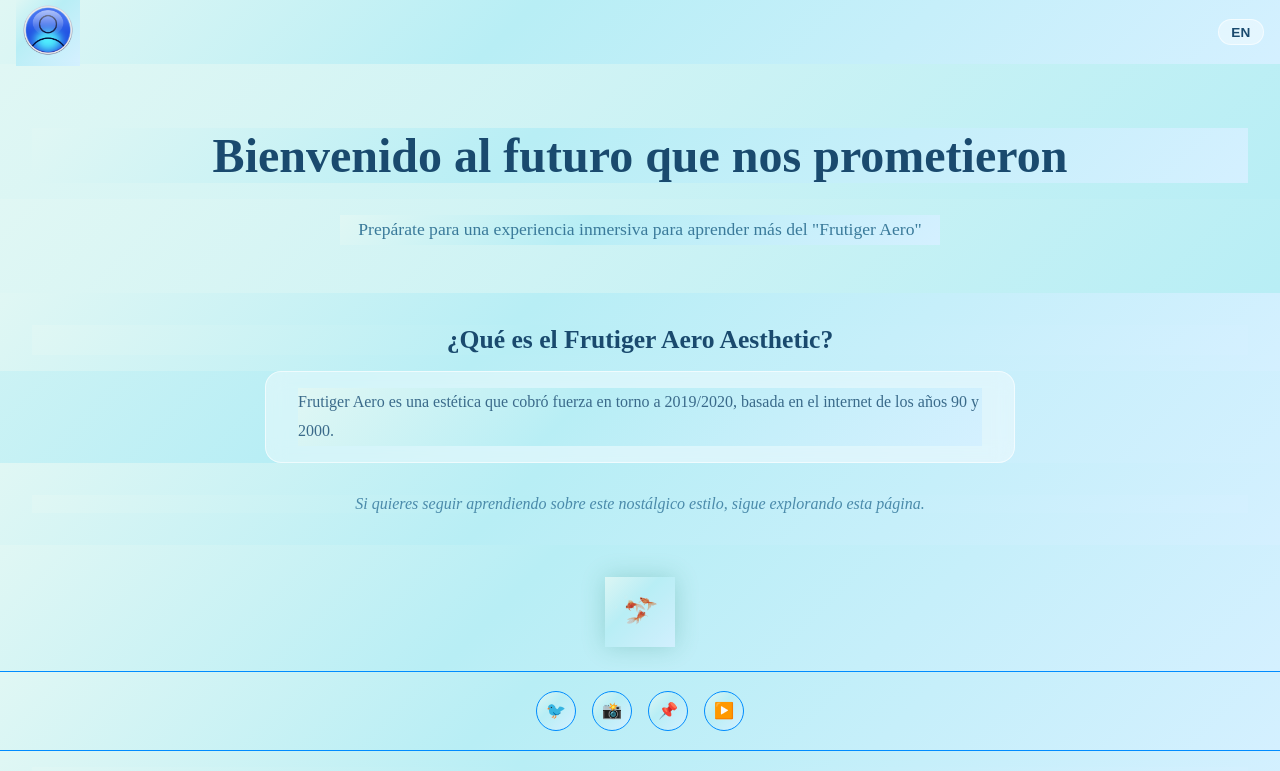
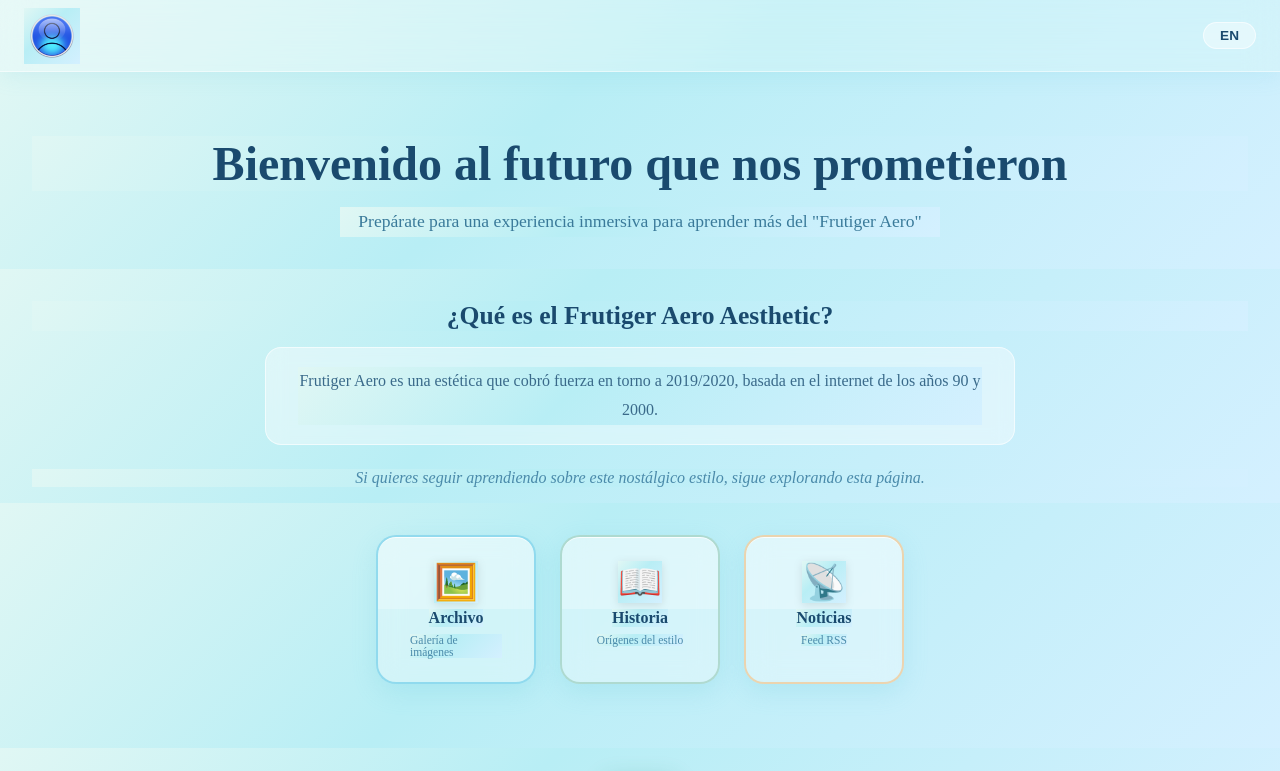
Before and after one commit to haridianvergaraalonso-boop/OldMemories, a React (Vite) app: page / in a window 1280 px wide. Shown: the top 771 px of the page. Built offline with nearby package versions, Linux system fonts and the light colour scheme.

Commit message:
Everything is done already yay

```diff
--- a/src/components/header/Header.css
+++ b/src/components/header/Header.css
@@ -1,45 +1,97 @@
+/* ===========================
+   Header — Frutiger Aero
+   =========================== */
+
 .header-main {
   width: 100%;
-    height: 4em;
+  height: 4.5em;
+  background: rgba(255, 255, 255, 0.25);
+  backdrop-filter: blur(16px);
+  -webkit-backdrop-filter: blur(16px);
+  border-bottom: 1px solid rgba(255, 255, 255, 0.5);
+  display: flex;
+  align-items: center;
+  justify-content: space-between;
+  padding: 0 1.5rem;
+  position: sticky;
+  top: 0;
+  z-index: 100;
+  box-shadow: 0 4px 20px rgba(100, 200, 220, 0.15);
+}
 
-    background-color: aquamarine;
+.header-logo {
+  cursor: pointer;
+  display: flex;
+  align-items: center;
+  transition: transform 0.2s;
+}
+
+.header-logo:hover {
+  transform: scale(1.05);
 }
 
 .header-logo img {
-    width: 4em;
-    height: 100%;
+  width: 3.5em;
+  height: 3.5em;
   object-fit: contain;
-}
-
-.header-side-menu{
-    background-color: aquamarine;
-    width: 100%;
-    font-family:'Lucida Sans', 'Lucida Sans Regular', 'Lucida Grande', 'Lucida Sans Unicode', Geneva, Verdana, sans-serif;
-    font-size: larger;
-    color: grey;
-}
-
-.header-main {
-    width: 100%;
-    height: 4em;
-    background-color: aquamarine;
-    display: flex;
-    align-items: center;
-    justify-content: space-between;
-    padding: 0 1rem;
 }
 
 .header-lang-btn {
   background: rgba(255, 255, 255, 0.4);
   border: 1px solid rgba(255, 255, 255, 0.6);
   border-radius: 20px;
-    padding: 0.3rem 0.8rem;
+  padding: 0.3rem 1rem;
   font-weight: 700;
   color: #1a4a6e;
   cursor: pointer;
   font-size: 0.85rem;
+  transition: all 0.2s;
 }
 
 .header-lang-btn:hover {
   background: rgba(255, 255, 255, 0.7);
+  transform: translateY(-1px);
+  box-shadow: 0 4px 12px rgba(100, 200, 220, 0.3);
 }
+
+/* ---- Menú desplegable ---- */
+.header-side-menu {
+  background: rgba(255, 255, 255, 0.2);
+  backdrop-filter: blur(20px);
+  -webkit-backdrop-filter: blur(20px);
+  border-bottom: 1px solid rgba(255, 255, 255, 0.4);
+  box-shadow: 0 8px 24px rgba(100, 200, 220, 0.15);
+  animation: menu-in 0.2s ease;
+}
+
+@keyframes menu-in {
+  from { opacity: 0; transform: translateY(-8px); }
+  to   { opacity: 1; transform: translateY(0); }
+}
+
+.header-side-menu ul {
+  list-style: none;
+  margin: 0;
+  padding: 0.5rem 1.5rem;
+  display: flex;
+  flex-direction: column;
+  gap: 0.2rem;
+}
+
+.header-side-menu ul li a {
+  display: block;
+  padding: 0.6rem 0.5rem;
+  font-family: 'Montserrat', sans-serif;
+  font-size: 0.95rem;
+  font-weight: 600;
+  color: #1a4a6e;
+  text-decoration: none;
+  border-radius: 10px;
+  transition: all 0.2s;
+}
+
+.header-side-menu ul li a:hover {
+  background: rgba(100, 200, 230, 0.2);
+  padding-left: 1rem;
+  color: #0d3a5c;
+}
--- a/src/i18n/translations.js
+++ b/src/i18n/translations.js
@@ -3,6 +3,10 @@ const translations = {
         home: "Inicio",
         gallery: "Galería",
         history: "Historia",
+        news: "Noticias",
+        newsTitle: "Noticias",
+        newsSubtitle: "Lo último sobre la estética Frutiger Aero y el internet de los 2000s.",
+        newsRss: "Suscríbete vía RSS",
         galleryTitle: "Archivo",
         gallerySubtitle: "El registro de fotos de un futuro que nos prometieron",
         historyTitle: "Historia del Frutiger Aero",
@@ -10,6 +14,11 @@ const translations = {
         historyVisual: "Características Visuales",
         historyEra: "Era y Auge",
         historyDecline: "Declive y Legado",
+        historyIntro: "El Frutiger Aero es una estética digital popular entre 2004 y 2012 que combinó el optimismo tecnológico con la naturaleza, caracterizándose por texturas brillantes (esqueuomorfismo), transparencias, colores azules/verdes, burbujas y motivos acuáticos. Su nombre proviene de la tipografía Frutiger y el tema de interfaz Windows Aero.",
+        historyOriginsText: "La corriente surge de la mezcla del diseño esqueleomórfico de principios de los 2000 y el auge del diseño de interfaces de Microsoft y Apple. El nombre rinde homenaje al diseñador suizo Adrian Frutiger, conocido por tipografías de alta legibilidad.",
+        historyVisualText: "Escenas utópicas, tecnología brillante, apariencia de cristal pulido, agua, burbujas, cielos despejados y vegetación, a menudo descritos bajo el estilo \"Web 2.0 Gloss\".",
+        historyEraText: "Su apogeo ocurrió entre el lanzamiento de Windows Vista (2006) y el auge del diseño plano, influyendo en consolas como Wii, publicidad y software de la época.",
+        historyDeclineText: "A partir de 2010-2013, fue reemplazado por el flat design, marcando el fin de esta etapa. Hoy es considerada una estética nostálgica de principios de siglo.",
         homeTitle: "Bienvenido al futuro que nos prometieron",
         homeSubtitle: 'Prepárate para una experiencia inmersiva para aprender más del "Frutiger Aero"',
         homeInfoTitle: "¿Qué es el Frutiger Aero Aesthetic?",
@@ -20,6 +29,10 @@ const translations = {
         home: "Home",
         gallery: "Gallery",
         history: "History",
+        news: "News",
+        newsTitle: "News",
+        newsSubtitle: "The latest on Frutiger Aero aesthetic and the internet of the 2000s.",
+        newsRss: "Subscribe via RSS",
         galleryTitle: "Archive",
         gallerySubtitle: "The photo record of a future they promised us",
         historyTitle: "History of Frutiger Aero",
@@ -27,6 +40,11 @@ const translations = {
         historyVisual: "Visual Characteristics",
         historyEra: "Era and Peak",
         historyDecline: "Decline and Legacy",
+        historyIntro: "Frutiger Aero is a digital aesthetic popular between 2004 and 2012 that combined technological optimism with nature, characterized by glossy textures (skeuomorphism), transparencies, blue/green colors, bubbles and aquatic motifs. Its name comes from the Frutiger typeface and the Windows Aero interface theme.",
+        historyOriginsText: "The movement emerged from the mix of skeuomorphic design of the early 2000s and the rise of Microsoft and Apple interface design. The name pays tribute to Swiss designer Adrian Frutiger, known for highly legible typefaces.",
+        historyVisualText: "Utopian scenes, glossy technology, polished glass appearance, water, bubbles, clear skies and vegetation, often described under the \"Web 2.0 Gloss\" style.",
+        historyEraText: "Its peak occurred between the launch of Windows Vista (2006) and the rise of flat design, influencing consoles like the Wii, advertising and software of the era.",
+        historyDeclineText: "From 2010-2013, it was replaced by flat design, marking the end of this era. Today it is considered a nostalgic aesthetic from the early 21st century.",
         homeTitle: "Welcome to the future they promised us",
         homeSubtitle: 'Get ready for an immersive experience to learn more about "Frutiger Aero"',
         homeInfoTitle: "What is the Frutiger Aero Aesthetic?",
--- a/src/pages/gallery/Gallery.jsx
+++ b/src/pages/gallery/Gallery.jsx
@@ -92,8 +92,8 @@ function Gallery() {
       <Header />
 
       <section className="gallery__hero">
-        <h1 className="gallery__title">Archivo</h1>
-        <p className="gallery__subtitle">Fotos que muestran la idea del futuro concebido por las personas de la época.</p>
+        <h1 className="gallery__title">{t.galleryTitle}</h1>
+        <p className="gallery__subtitle">{t.gallerySubtitle}</p>
       </section>
 
       <div className="gallery__filters">
--- a/src/pages/home/Home.css
+++ b/src/pages/home/Home.css
@@ -1,23 +1,21 @@
-.home-title {
-    text-align: center;
-    padding: 4rem 2rem 1rem;
-    background: linear-gradient(135deg, #e0f7f4 0%, #b8eef5 100%);
+* {
+    background: linear-gradient(135deg, #e0f7f4 0%, #b8eef5 40%, #d4f0ff 100%);
 }
 
-.home-title h1 {
+/* ---- Hero ---- */
+.home-hero {
+    text-align: center;
+    padding: 4rem 2rem 2rem;
+}
+
+.home-hero__title {
     font-size: clamp(1.8rem, 4vw, 3rem);
     font-weight: 800;
     color: #1a4a6e;
-    margin: 0;
+    margin: 0 0 1rem;
 }
 
-.home-subtitle {
-    text-align: center;
-    padding: 1rem 2rem 3rem;
-    background: linear-gradient(135deg, #e0f7f4 0%, #b8eef5 100%);
-}
-
-.home-subtitle p {
+.home-hero__subtitle {
     font-size: 1.1rem;
     color: #3a7a9a;
     margin: 0 auto;
@@ -25,57 +23,127 @@
     line-height: 1.7;
 }
 
-.home-info-title {
+/* ---- Info section ---- */
+.home-info-section {
     text-align: center;
     padding: 2rem 2rem 1rem;
 }
 
-.home-info-title h2 {
+.home-info__title {
     font-size: 1.6rem;
     font-weight: 700;
     color: #1a4a6e;
-    margin: 0;
+    margin: 0 0 1rem;
 }
 
-.home-info {
+.home-info__box {
     max-width: 750px;
-    margin: 0 auto;
-    padding: 1rem 2rem;
+    margin: 0 auto 1.5rem;
+    padding: 1.2rem 2rem;
     background: rgba(255, 255, 255, 0.4);
     backdrop-filter: blur(10px);
     border: 1px solid rgba(255, 255, 255, 0.6);
     border-radius: 16px;
-}
-
-.home-info p {
     font-size: 1rem;
     color: #3a6a8a;
     line-height: 1.8;
-    margin: 0;
 }
 
-.home-explore {
-    text-align: center;
-    padding: 2rem;
-}
-
-.home-explore p {
+.home-info__explore {
     font-size: 1rem;
     color: #4a8aaa;
     font-style: italic;
-    margin: 0;
 }
 
-* {
-    background: linear-gradient(135deg, #e0f7f4 0%, #b8eef5 40%, #d4f0ff 100%);
+/* ---- Botones retro nav ---- */
+.home-nav {
+    display: flex;
+    justify-content: center;
+    flex-wrap: wrap;
+    gap: 1.5rem;
+    padding: 2rem 2rem 4rem;
 }
 
+.home-nav__btn {
+    display: flex;
+    flex-direction: column;
+    align-items: center;
+    gap: 0.4rem;
+    padding: 1.5rem 2rem;
+    width: 160px;
+    border-radius: 20px;
+    text-decoration: none;
+    background: rgba(255, 255, 255, 0.35);
+    backdrop-filter: blur(14px);
+    border: 2px solid rgba(255, 255, 255, 0.6);
+    box-shadow: 0 8px 24px rgba(100, 200, 220, 0.2),
+                inset 0 1px 0 rgba(255, 255, 255, 0.8);
+    transition: all 0.3s ease;
+    position: relative;
+    overflow: hidden;
+}
+
+.home-nav__btn::before {
+    content: '';
+    position: absolute;
+    top: 0;
+    left: 0;
+    right: 0;
+    height: 50%;
+    background: rgba(255, 255, 255, 0.25);
+    border-radius: 20px 20px 0 0;
+    pointer-events: none;
+}
+
+.home-nav__btn:hover {
+    transform: translateY(-6px) scale(1.03);
+    box-shadow: 0 16px 35px rgba(100, 200, 220, 0.35),
+                inset 0 1px 0 rgba(255, 255, 255, 0.9);
+}
+
+.home-nav__btn-icon {
+    font-size: 2.2rem;
+    filter: drop-shadow(0 2px 4px rgba(0,0,0,0.1));
+}
+
+.home-nav__btn-label {
+    font-size: 1rem;
+    font-weight: 700;
+    color: #1a4a6e;
+}
+
+.home-nav__btn-sub {
+    font-size: 0.72rem;
+    color: #4a8aaa;
+    font-weight: 500;
+}
+
+/* Colores por botón */
+.home-nav__btn--gallery {
+    border-color: rgba(100, 200, 230, 0.6);
+}
+
+.home-nav__btn--history {
+    border-color: rgba(150, 200, 180, 0.6);
+}
+
+.home-nav__btn--news {
+    border-color: rgba(255, 180, 100, 0.5);
+}
+
+/* ---- Responsive ---- */
 @media (max-width: 600px) {
-    .home-title {
-        padding: 2.5rem 1.5rem 1rem;
+    .home-hero {
+        padding: 2.5rem 1.5rem 1.5rem;
     }
 
-    .home-info {
-        margin: 0 1rem;
+    .home-nav {
+        gap: 1rem;
+        padding: 1.5rem 1rem 3rem;
+    }
+
+    .home-nav__btn {
+        width: 130px;
+        padding: 1.2rem 1.5rem;
     }
 }
--- a/src/pages/home/Home.jsx
+++ b/src/pages/home/Home.jsx
@@ -1,5 +1,6 @@
 import "./Home.css"
 import Header from "../../components/header/Header"
+import { Link } from "react-router-dom"
 import { useLanguage } from "../../i18n/Language";
 import translations from "../../i18n/translations";
 
@@ -10,24 +11,37 @@ function Home() {
     return (
         <>
             <Header />
-            <div className="home-title">
-                <h1>{t.homeTitle}</h1>
+
+            <div className="home-hero">
+                <h1 className="home-hero__title">{t.homeTitle}</h1>
+                <p className="home-hero__subtitle">{t.homeSubtitle}</p>
             </div>
 
-            <div className="home-subtitle">
-                <p>{t.homeSubtitle}</p>
+            <div className="home-info-section">
+                <h2 className="home-info__title">{t.homeInfoTitle}</h2>
+                <div className="home-info__box">
+                    <p>{t.homeInfo}</p>
+                </div>
+                <p className="home-info__explore">{t.homeExplore}</p>
             </div>
 
-            <div className="home-info-title">
-                <h2>{t.homeInfoTitle}</h2>
-            </div>
-
-            <div className="home-info">
-                <p>{t.homeInfo}</p>
-            </div>
-
-            <div className="home-explore">
-                <p>{t.homeExplore}</p>
+            {/* Botones retro */}
+            <div className="home-nav">
+                <Link to="/gallery" className="home-nav__btn home-nav__btn--gallery">
+                    <span className="home-nav__btn-icon">🖼️</span>
+                    <span className="home-nav__btn-label">Archivo</span>
+                    <span className="home-nav__btn-sub">Galería de imágenes</span>
+                </Link>
+                <Link to="/history" className="home-nav__btn home-nav__btn--history">
+                    <span className="home-nav__btn-icon">📖</span>
+                    <span className="home-nav__btn-label">Historia</span>
+                    <span className="home-nav__btn-sub">Orígenes del estilo</span>
+                </Link>
+                <Link to="/news" className="home-nav__btn home-nav__btn--news">
+                    <span className="home-nav__btn-icon">📡</span>
+                    <span className="home-nav__btn-label">Noticias</span>
+                    <span className="home-nav__btn-sub">Feed RSS</span>
+                </Link>
             </div>
         </>
     )
--- a/src/pages/news/News.jsx
+++ b/src/pages/news/News.jsx
@@ -2,18 +2,20 @@ import news from "../../data/news";
 import NewsItem from "../../components/news-item/NewsItem";
 import Header from "../../components/header/Header";
 import "./News.css";
+import { useLanguage } from "../../i18n/Language";
+import translations from "../../i18n/translations";
 
 function News() {
+    const { language } = useLanguage();
+    const t = translations[language];
     return (
         <div className="news">
             <Header />
-
             <section className="news__hero">
-                <h1 className="news__title">Noticias</h1>
-                <p className="news__subtitle">Lo último sobre la estética Frutiger Aero y el internet de los 2000s.</p>
-
+                <h1 className="news__title">{t.newsTitle}</h1>
+                <p className="news__subtitle">{t.newsSubtitle}</p>
                 <a className="news__rss-link" href="https://old-memories-8e409.web.app/rss.xml" target="_blank" rel="noreferrer">
-                    📡 Suscríbete vía RSS
+                    📡 {t.newsRss}
                 </a>
             </section>
 
```
Also changed, not shown: src/pages/history/History.jsx (+12 -11 lines), src/pages/news/News.css (+113 -0 lines). Lines whose indentation alone changed are shown as unchanged.
